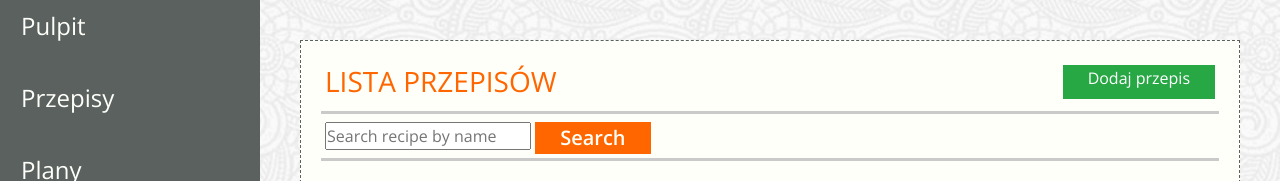
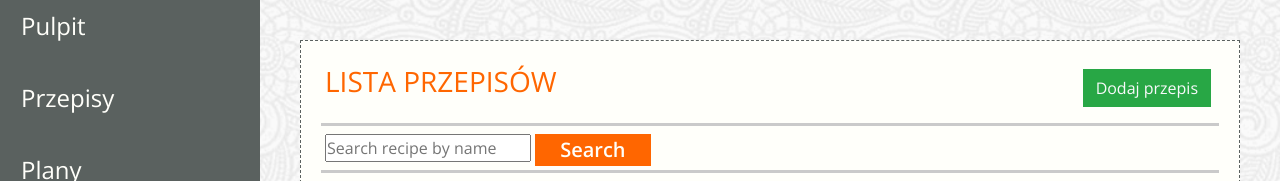
Before and after one commit to CezarySzukiel/Project_Jedzonko_Scrum, a Django app: template jedzonko/templates/jedzonko/app-recipes.html in a window 1280 px wide. Shown: the part 84-265 px from the top of the page. Run offline with Django 3.2, Linux system fonts and the light colour scheme; the template is opened without the code that fills it, so the values that code supplies are empty; some libraries are stand-ins or nearby versions; some web fonts are replaced.

Commit message:
visual changes of buttons

```diff
--- a/jedzonko/templates/jedzonko/app-recipe-details.html
+++ b/jedzonko/templates/jedzonko/app-recipe-details.html
@@ -9,7 +9,7 @@
                     przepisu</h3></div>
                 <div class="col d-flex justify-content-end mb-2">
                     <a href="/plan/add-recipe/"
-                       class="btn btn-success rounded-0 pt-0 pb-0 pr-4 pl-4">Dodaj do planu</a>
+                       class="btn btn-color rounded-0 pt-0 pb-0 pr-4 pl-4" style="background: green">Dodaj do planu</a>
                     <a href="{% url 'recipe' %}"
                        class="btn btn-color rounded-0 pt-0 pb-0 pr-4 pl-4">Powrót</a>
                 </div>
--- a/jedzonko/templates/jedzonko/app-recipes.html
+++ b/jedzonko/templates/jedzonko/app-recipes.html
@@ -8,7 +8,7 @@
                 Przepisów</h3></div>
             <div class="col noPadding d-flex justify-content-end mb-2"><a
                     href="{% url 'add_recipe' %}"
-                    class="btn btn-success rounded-0 pt-0 pb-0 pr-4 pl-4">Dodaj
+                    class="btn btn-success rounded-0 text-light m-1">Dodaj
                 przepis</a></div>
         </div>
         {% if error %}
--- a/jedzonko/templates/jedzonko/app-schedules.html
+++ b/jedzonko/templates/jedzonko/app-schedules.html
@@ -9,7 +9,7 @@
             </div>
             <div class="col d-flex justify-content-end mb-2 noPadding">
                 <a href="/plan/add/"
-                   class="btn btn-success rounded-0 pt-0 pb-0 pr-4 pl-4">Dodaj
+                   class="btn btn-success rounded-0 text-light m-1">Dodaj
                     plan</a>
             </div>
         </div>
```
